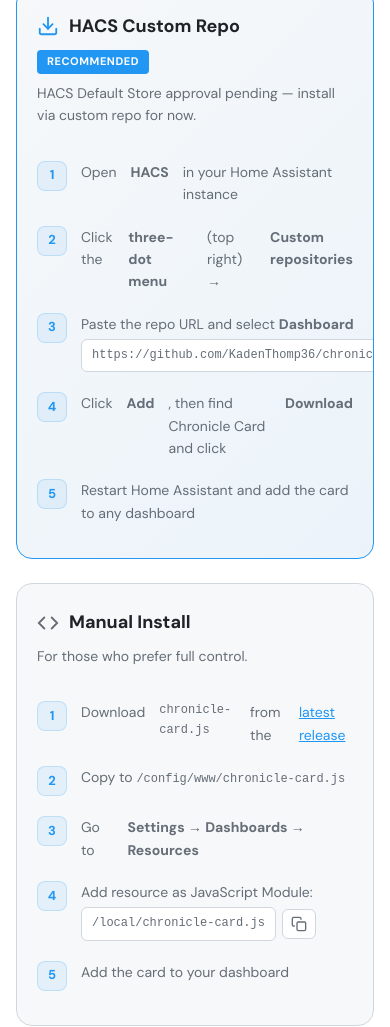
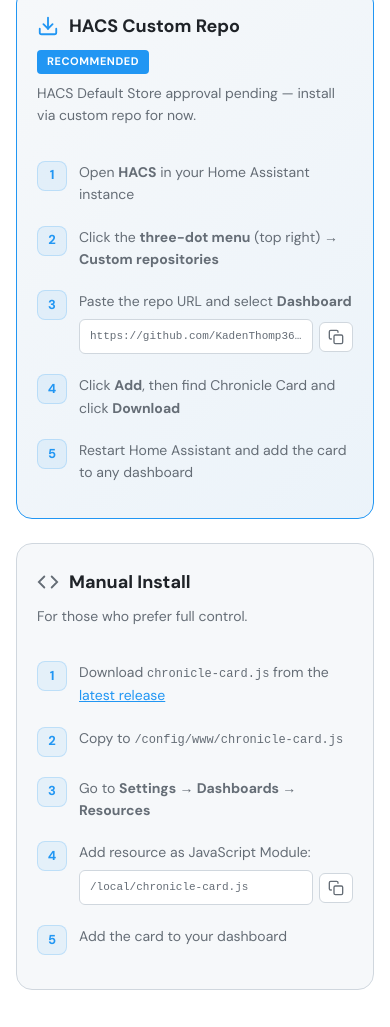
Before and after one commit to KadenThomp36/chronicle-card, a website: page docs/index.html in a window 390 px wide. Shown: the part 8722-9749 px from the top of the page. Drawn offline with nearby package versions, Linux system fonts and the light colour scheme.

Commit message:
Fix mobile install steps text fragmentation
Switch install-steps li from display:flex to CSS grid (28px 1fr) so
the counter badge and text content are the only two grid children.
Wrap all bare li text in <span> to prevent inline elements (strong,
code) from becoming separate layout items. Fixes word-grid rendering
on narrow viewports.

```diff
--- a/docs/index.html
+++ b/docs/index.html
@@ -684,11 +684,13 @@
     .install-steps { list-style: none; counter-reset: step; }
     .install-steps li {
       counter-increment: step;
-      display: flex; align-items: flex-start; gap: 14px;
+      display: grid;
+      grid-template-columns: 28px 1fr;
+      gap: 14px;
+      align-items: start;
       padding: 10px 0;
       font-size: 14px;
       color: var(--text-dim);
-      min-width: 0;
     }
     .install-steps li::before {
       content: counter(step);
@@ -702,6 +704,9 @@
       font-weight: 700;
       border: 1px solid color-mix(in srgb, var(--blue) 20%, transparent);
     }
+    .install-steps li > span {
+      min-width: 0;
+    }
     .install-steps code {
       word-break: break-all;
       font-size: 12px;
@@ -714,7 +719,9 @@
       display: flex;
       align-items: center;
       gap: 6px;
-      margin-top: 4px;
+      margin-top: 6px;
+      max-width: 100%;
+      min-width: 0;
     }
     .copy-url-wrap code {
       flex: 1;
@@ -723,9 +730,9 @@
       overflow: hidden;
       text-overflow: ellipsis;
       white-space: nowrap;
-      font-size: 12px;
+      font-size: 11px;
       background: var(--surface);
-      padding: 6px 10px;
+      padding: 8px 10px;
       border-radius: 6px;
       border: 1px solid var(--border);
     }
@@ -2172,8 +2179,8 @@
         </h3>
         <p>HACS Default Store approval pending — install via custom repo for now.</p>
         <ol class="install-steps">
-          <li>Open <strong>HACS</strong> in your Home Assistant instance</li>
-          <li>Click the <strong>three-dot menu</strong> (top right) → <strong>Custom repositories</strong></li>
+          <li><span>Open <strong>HACS</strong> in your Home Assistant instance</span></li>
+          <li><span>Click the <strong>three-dot menu</strong> (top right) → <strong>Custom repositories</strong></span></li>
           <li>
             <span>Paste the repo URL and select <strong>Dashboard</strong>
               <span class="copy-url-wrap">
@@ -2184,8 +2191,8 @@
               </span>
             </span>
           </li>
-          <li>Click <strong>Add</strong>, then find Chronicle Card and click <strong>Download</strong></li>
-          <li>Restart Home Assistant and add the card to any dashboard</li>
+          <li><span>Click <strong>Add</strong>, then find Chronicle Card and click <strong>Download</strong></span></li>
+          <li><span>Restart Home Assistant and add the card to any dashboard</span></li>
         </ol>
       </div>
       <div class="install-card reveal reveal-delay-1">
@@ -2195,11 +2202,9 @@
         </h3>
         <p>For those who prefer full control.</p>
         <ol class="install-steps">
-          <li>Download <code>chronicle-card.js</code> from the <a href="https://github.com/KadenThomp36/chronicle-card/releases" style="color:var(--blue)">latest release</a></li>
-          <li>
-            <span>Copy to <code>/config/www/chronicle-card.js</code></span>
-          </li>
-          <li>Go to <strong>Settings → Dashboards → Resources</strong></li>
+          <li><span>Download <code>chronicle-card.js</code> from the <a href="https://github.com/KadenThomp36/chronicle-card/releases" style="color:var(--blue)">latest release</a></span></li>
+          <li><span>Copy to <code>/config/www/chronicle-card.js</code></span></li>
+          <li><span>Go to <strong>Settings → Dashboards → Resources</strong></span></li>
           <li>
             <span>Add resource as JavaScript Module:
               <span class="copy-url-wrap">
@@ -2210,7 +2215,7 @@
               </span>
             </span>
           </li>
-          <li>Add the card to your dashboard</li>
+          <li><span>Add the card to your dashboard</span></li>
         </ol>
       </div>
     </div>
```
